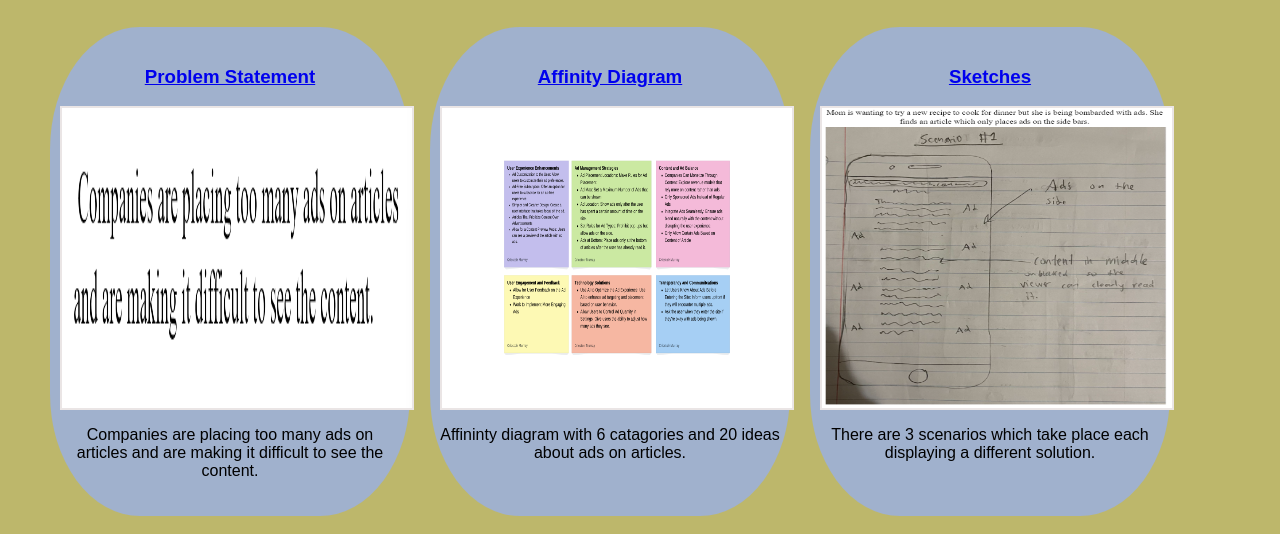
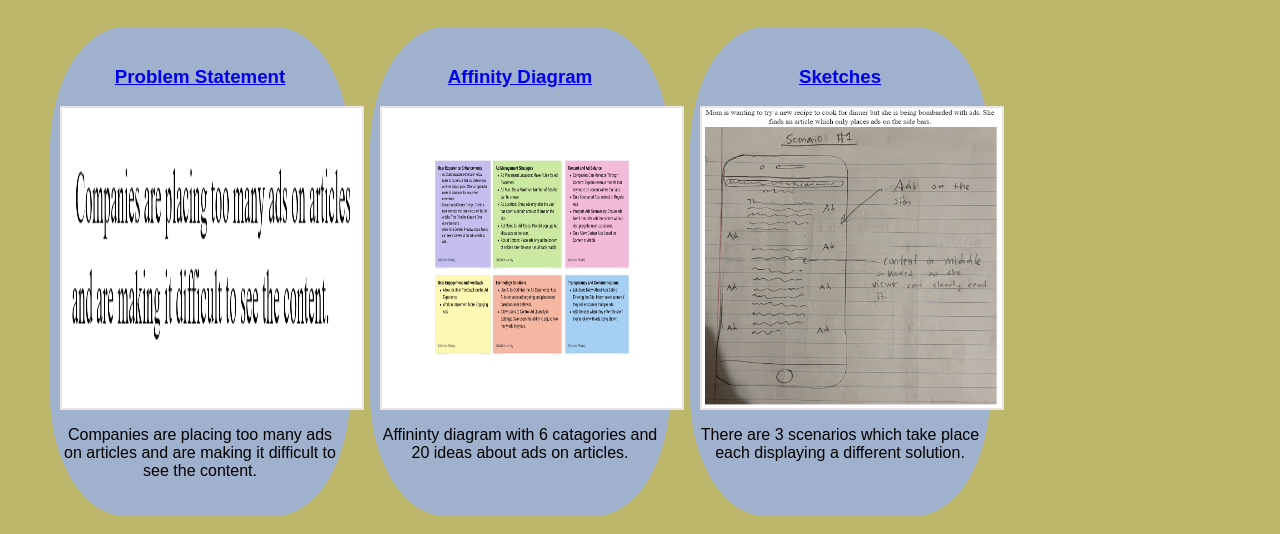
Before and after one commit to criosmurray/criosmurray.github.io, a plain HTML site: page index.html in a window 1280 px wide. Shown: the part 587-1121 px from the top of the page. Drawn offline with Linux system fonts and the light colour scheme.

Commit message:
Add files via upload

```diff
--- a/styles.css
+++ b/styles.css
@@ -10,7 +10,7 @@ h1 {
 }
 .projects { display:flex; flex-wrap:wrap; } /* condensed to save space */
 .project {
-width: 30%;
+width: 25%;
 margin: 10px;
 padding: 20px 10px;
 background: rgb(160, 177, 205); /* pick a color */
@@ -19,7 +19,7 @@ text-align: center;
 box-sizing: border-box;
 }
 .project img{
-    width: 350px;
+    width: 300px;
     height: 300px;
     margin: 10px;
     border: 2px solid rgb(234, 229, 229); /* choose a color */
```
